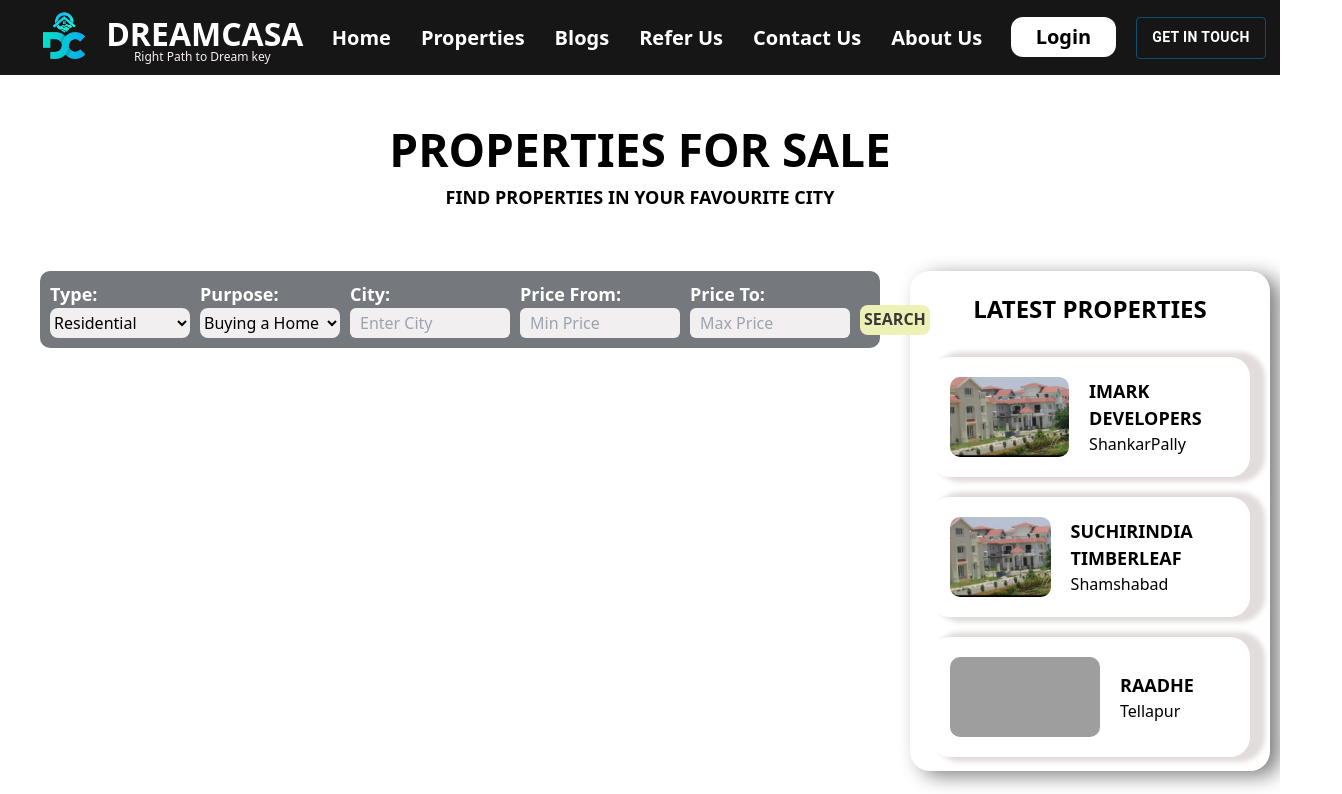
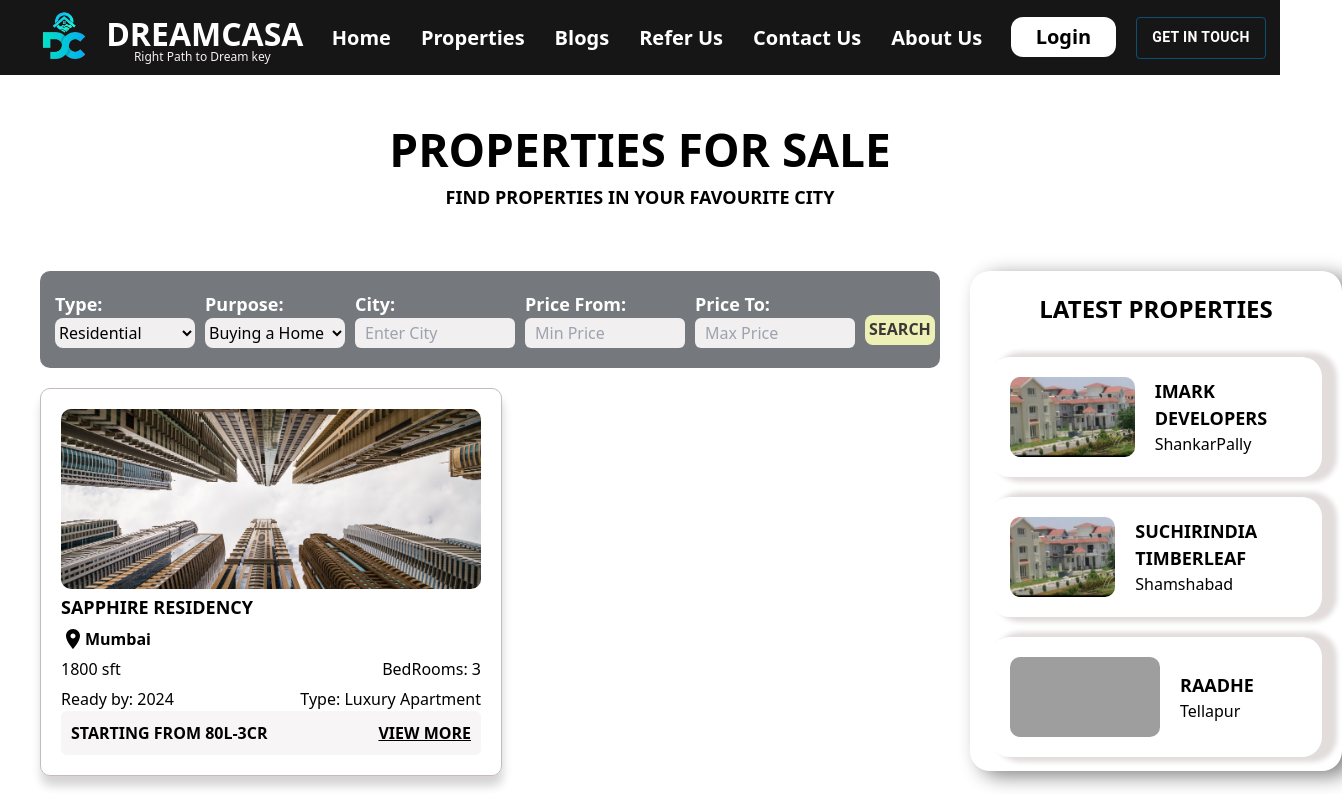
Before and after one commit to sachinchavan11/dreamcasa.in, a Next.js app: page /properties in a window 1280 px wide. Shown: the top 794 px of the page, 1342 px wide, since content can reach past the window. Built offline with nearby package versions, Linux system fonts and the light colour scheme; grey boxes are pictures that could not be loaded; a web font is replaced by a local one.

Commit message:
added prop in properties

```diff
--- /dev/null
+++ b/src/components/PropListCard/index.module.scss
@@ -0,0 +1,73 @@
+.main_container {
+  margin-top: 20px;
+  border: 1px solid rgb(198, 187, 187);
+  padding: 20px;
+  border-radius: 10px;
+  position: relative;
+  box-shadow: 1px 10px 10px rgb(214, 212, 212);
+  .img_cont {
+    position: relative;
+    height: 180px;
+    width: 420px;
+    > img {
+      border-radius: 10px;
+    }
+  }
+  .info_cont {
+    display: flex;
+    flex-direction: column;
+    gap: 6px;
+  }
+  .title {
+    font-size: 18px;
+    font-weight: 700;
+    margin-top: 5px;
+    text-transform: uppercase;
+  }
+  .location_cont {
+    position: relative;
+    display: flex;
+    flex-direction: row;
+    .location {
+      font-weight: 600;
+    }
+  }
+  .measurement {
+    display: flex;
+    flex-direction: row;
+    align-items: center;
+    justify-content: space-between;
+    p {
+      font-size: 16px;
+      font-weight: 500;
+    }
+
+  }
+  .year_constructed {
+    display: flex;
+    flex-direction: row;
+    align-items: center;
+    justify-content: space-between;
+    p {
+        font-size: 16px;
+        font-weight: 500;
+      }
+  }
+  .price_cont {
+    display: flex;
+    text-transform: uppercase;
+    align-items: center;
+    justify-content: space-between;
+    padding: 10px 10px;
+    background-color: rgb(247, 245, 245);
+    border-radius: 6px;
+    .price {
+      font-weight: 700;
+    }
+    .view_more {
+      font-weight: 700;
+      cursor: pointer;
+      text-decoration: underline;
+    }
+  }
+}
--- /dev/null
+++ b/src/components/PropListCard/index.tsx
@@ -0,0 +1,55 @@
+import React from 'react';
+import styles from './index.module.scss';
+import Image from 'next/image';
+import LocationOnIcon from '@mui/icons-material/LocationOn';
+
+interface PropListCardProps {
+  imageSrc: string;
+  title: string;
+  location: string;
+  size: string;
+  bedrooms: number;
+  readyBy: string;
+  type: string;
+  priceRange: string;
+}
+
+const PropListCard: React.FC<PropListCardProps> = ({
+  imageSrc,
+  title,
+  location,
+  size,
+  bedrooms,
+  readyBy,
+  type,
+  priceRange,
+}: PropListCardProps) => {
+  return (
+    <div className={styles.main_container}>
+      <div className={styles.img_cont}>
+        <Image src={imageSrc} alt="Property Image" layout="fill" objectFit="cover" />
+      </div>
+      <div className={styles.info_cont}>
+        <p className={styles.title}>{title}</p>
+        <div className={styles.location_cont}>
+          <LocationOnIcon className={styles.locationIcon} />
+          <p className={styles.location}>{location}</p>
+        </div>
+        <div className={styles.measurement}>
+          <p>{size}</p>
+          <p>BedRooms: {bedrooms}</p>
+        </div>
+        <div className={styles.year_constructed}>
+          <p>Ready by: {readyBy}</p>
+          <p>Type: {type}</p>
+        </div>
+      </div>
+      <div className={styles.price_cont}>
+        <p className={styles.price}>{priceRange}</p>
+        <a className={styles.view_more}>View More</a>
+      </div>
+    </div>
+  );
+};
+
+export default PropListCard;
--- a/src/components/Properties/index.module.scss
+++ b/src/components/Properties/index.module.scss
@@ -22,11 +22,12 @@
     width: 100%;
   }
   .prop_list {
-    width: 70%;
+    width: 75%;
     // background-color: red;
   }
   .latest {
-    width: 30%;
+    width: 34%;
+    height: 100%;
     padding: 20px;
     // background-color: aqua;
     height: 500px;
--- a/src/components/Properties/index.tsx
+++ b/src/components/Properties/index.tsx
@@ -12,7 +12,9 @@
         <div className={styles.prop_list}>
           <AllProperty />
         </div>
-        <div className={styles.latest}><LatestProps/></div>
+        <div className={styles.latest}>
+          <LatestProps />
+        </div>
       </div>
     </div>
   );
--- a/src/components/allProperty/index.module.scss
+++ b/src/components/allProperty/index.module.scss
@@ -6,7 +6,7 @@
     align-items: center;
 
     gap: 10px;
-    padding: 10px;
+    padding:20px 15px;
     border-radius: 10px;
     background-color: rgb(117, 121, 125);
 
@@ -53,4 +53,10 @@
       text-transform: uppercase;
     }
   }
+  .prop_cont
+  {
+    display: flex;
+    flex-wrap: wrap;
+    justify-content: space-between;
+  }
 }
--- a/src/components/allProperty/index.tsx
+++ b/src/components/allProperty/index.tsx
@@ -1,7 +1,121 @@
 import React from 'react';
 import styles from './index.module.scss';
+import PropListCard from '../PropListCard';
 
 const AllProperty = () => {
+  const propertyData = [
+    {
+      id: 1,
+      imageSrc: '/images/featuredProps/pic1.jpg',
+      title: 'Sapphire Residency',
+      location: 'Mumbai',
+      size: '1800 sft',
+      bedrooms: 3,
+      readyBy: '2024',
+      type: 'Luxury Apartment',
+      priceRange: 'STARTING FROM 80L-3CR',
+    },
+    {
+      id: 2,
+      imageSrc: '/images/featuredProps/pic2.jpg',
+      title: 'Royal Enclave',
+      location: 'Bangalore',
+      size: '2200 sft',
+      bedrooms: 4,
+      readyBy: '2023',
+      type: 'Villa',
+      priceRange: 'STARTING FROM 1.5CR-5CR',
+    },
+    {
+      id: 3,
+      imageSrc: '/images/featuredProps/pic3.jpg',
+      title: 'Emerald Greens',
+      location: 'Delhi',
+      size: '1600 sft',
+      bedrooms: 2,
+      readyBy: '2025',
+      type: 'Duplex',
+      priceRange: 'STARTING FROM 70L-2.5CR',
+    },
+    {
+      id: 4,
+      imageSrc: '/images/featuredProps/pic4.jpg',
+      title: 'Golden Harmony',
+      location: 'Chennai',
+      size: '2000 sft',
+      bedrooms: 3,
+      readyBy: '2023',
+      type: 'Penthouse',
+      priceRange: 'STARTING FROM 90L-4CR',
+    },
+    {
+      id: 5,
+      imageSrc: '/images/featuredProps/pic1.jpg',
+      title: 'Mystic Meadows',
+      location: 'Pune',
+      size: '1800 sft',
+      bedrooms: 2,
+      readyBy: '2024',
+      type: 'Apartment',
+      priceRange: 'STARTING FROM 75L-2.8CR',
+    },
+    {
+      id: 6,
+      imageSrc: '/images/featuredProps/pic2.jpg',
+      title: 'Silver Springs',
+      location: 'Kolkata',
+      size: '2100 sft',
+      bedrooms: 3,
+      readyBy: '2023',
+      type: 'Bungalow',
+      priceRange: 'STARTING FROM 1.2CR-4.5CR',
+    },
+    {
+      id: 7,
+      imageSrc: '/images/featuredProps/pic3.jpg',
+      title: 'Green Retreat',
+      location: 'Ahmedabad',
+      size: '1900 sft',
+      bedrooms: 2,
+      readyBy: '2024',
+      type: 'Independent House',
+      priceRange: 'STARTING FROM 85L-3.2CR',
+    },
+    {
+      id: 8,
+      imageSrc: '/images/featuredProps/pic4.jpg',
+      title: 'Ivory Towers',
+      location: 'Jaipur',
+      size: '1700 sft',
+      bedrooms: 2,
+      readyBy: '2025',
+      type: 'Flat',
+      priceRange: 'STARTING FROM 65L-2.3CR',
+    },
+    {
+      id: 9,
+      imageSrc: '/images/featuredProps/pic1.jpg',
+      title: 'Rosewood Residences',
+      location: 'Lucknow',
+      size: '2000 sft',
+      bedrooms: 3,
+      readyBy: '2023',
+      type: 'Luxury Condo',
+      priceRange: 'STARTING FROM 95L-3.8CR',
+    },
+    {
+      id: 10,
+      imageSrc: '/images/featuredProps/pic2.jpg',
+      title: 'Crimson Courtyard',
+      location: 'Hyderabad',
+      size: '1800 sft',
+      bedrooms: 2,
+      readyBy: '2024',
+      type: 'Townhouse',
+      priceRange: 'STARTING FROM 70L-2.6CR',
+    },
+  ];
+
   return (
     <div className={styles.main_cont}>
       <div className={styles.search_cont}>
@@ -23,11 +137,11 @@
             <option value="RetirementLiving">Retirement Living</option>
           </select>
         </div>
-        <div  className={styles.filter_type}>
+        <div className={styles.filter_type}>
           <label className={styles.type}>City:</label>
           <input type="text" id="city" placeholder="Enter City" />
         </div>
-        <div  className={styles.filter_type}>
+        <div className={styles.filter_type}>
           <label className={styles.type}>Price From:</label>
           <input type="number" id="priceFrom" placeholder="Min Price" />
         </div>
@@ -39,6 +153,13 @@
           <button type="button">Search</button>
         </div>
       </div>
+      <div className={styles.prop_cont}>
+        <div className={styles.prop_cont}>
+          {propertyData.map((property) => (
+            <PropListCard key={property.id} {...property} />
+          ))}
+        </div>
+      </div>
     </div>
   );
 };
```
